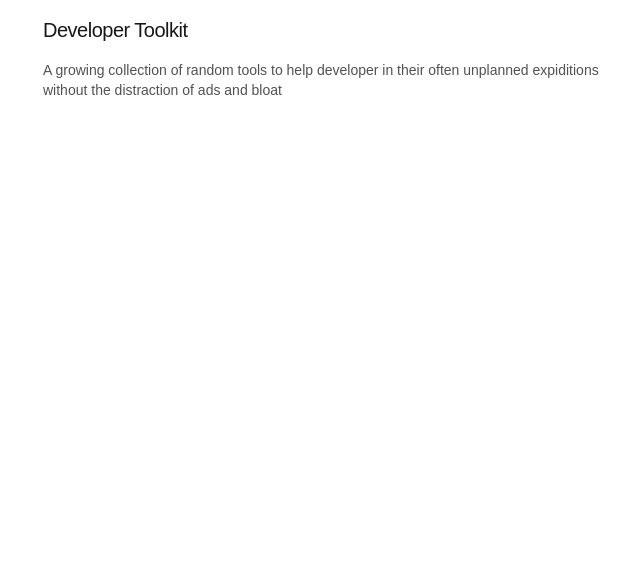
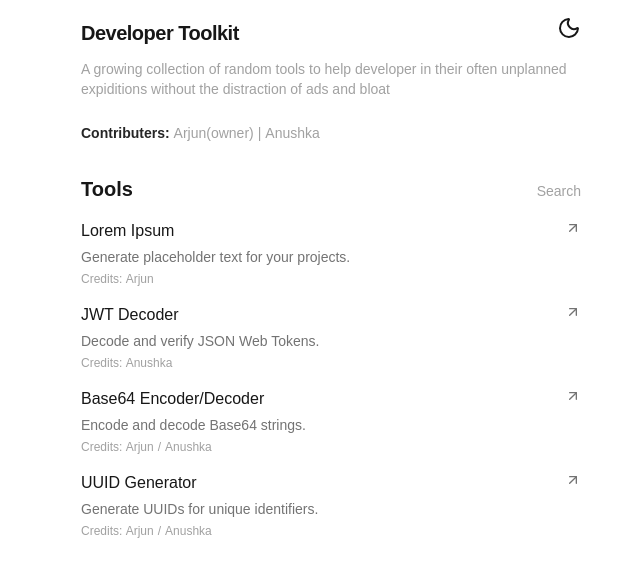
Before and after one commit to Arjunsharmahehe/developer-toolkit, a Next.js app: page / in a window 1280 px wide. Shown: the top 576 px of the page, without its empty margins (309-949 px from the left). Built offline with nearby package versions, Linux system fonts and the light colour scheme.

Commit message:
init landing page

```diff
--- a/src/app/page.tsx
+++ b/src/app/page.tsx
@@ -1,15 +1,37 @@
-import { utilities } from "../constants/index.js"
+import { MoonIcon } from "lucide-react";
+import ToolCard from "../components/ToolCard.tsx";
+import { contributers, utilities } from "../constants/index.js"
 
 export default function Home() {
   return (
     <main className="bg-white text-neutral-900  px-4 py-4 min-h-svh">
-      <div className="max-w-xl mx-auto flex flex-col items-center justify-between">
+      <div className="max-w-[500px] mx-auto flex flex-col items-center justify-between">
 
         <div>
-          <h1 className="text-xl font-medium tracking-tight mb-4 flex items-baseline justify-between">
-            <span>Developer Toolkit</span>
+          <h1 className="text-xl font-medium tracking-tight mb-3 flex items-baseline justify-between">
+            <span className="font-semibold">Developer Toolkit</span>
+            <button><MoonIcon className="size-6"/></button>
           </h1>
-          <p className="text-sm text-neutral-600 dark:text-neutral-400 max-w-xl mb-8">A growing collection of random tools to help developer in their often unplanned expiditions without the distraction of ads and bloat</p>
+          <p className="text-sm text-neutral-400 max-w-xl mb-6">A growing collection of random tools to help developer in their often unplanned expiditions without the distraction of ads and bloat</p>
+          <p className="text-sm">
+            <span className="font-semibold text-neutral-800">Contributers: </span>
+            {contributers.map((contributer, index) => (
+              <span key={index}>
+                {index > 0 && <span className="mx-1 text-neutral-400">|</span>}
+                <a href={contributer.link} className="text-neutral-400 hover:underline">{contributer.name}</a>
+              </span>
+            ))}
+          </p>
+        </div>
+
+        <div className="w-full flex flex-col items-baseline mt-8 gap-4">
+          <h2 className="flex justify-between items-baseline w-full">
+            <span className="font-semibold text-xl">Tools</span>
+            <p className="font-normal text-sm text-neutral-400">Search</p>
+          </h2>
+          <div className="flex flex-col gap-4 w-full">
+            {utilities.map((utility, index) => <ToolCard key={utility.id} {...utility}/>)}
+          </div>
         </div>
 
       </div>
--- /dev/null
+++ b/src/components/ToolCard.tsx
@@ -0,0 +1,30 @@
+import { ArrowUpRight } from "lucide-react";
+import Link from "next/link";
+
+export default function ToolCard({ name, description, route, contributers }: { name: string; description: string; route: string; contributers?: string[] }) {
+    return (
+        <Link href={route} className="w-full hover:translate-x-1 transition-all duration-300 ease-out">
+
+            <h3 className="mb-1 flex items-baseline justify-between">
+                <span className="text-md font-medium">{name}</span>
+                <p className="flex items-center gap-1 text-xs text-neutral-500 hover:text-neutral-100 transition-colors">
+                    <ArrowUpRight className="size-4"/>
+                </p>
+            </h3>
+
+            <p className="text-sm text-neutral-500 mb-1">{description}</p>
+
+            {contributers && contributers.length > 0 && (
+                <p className="text-xs text-neutral-400">
+                    <span className="font-medium">Credits: </span>
+                    {contributers.map((contributer, index) => (
+                        <span key={index}>
+                            {index > 0 && <span className="mx-1 text-neutral-400">/</span>}
+                            <span>{contributer}</span>
+                        </span>
+                    ))}
+                </p>
+            )}
+        </Link>
+    );
+}
--- a/src/constants/index.js
+++ b/src/constants/index.js
@@ -1,26 +1,51 @@
+import { link } from "fs"
+
 export const utilities = [
     {
         id: 1,
         name: "Lorem Ipsum",
         description: "Generate placeholder text for your projects.",
-        route: "/lorem-ipsum"
+        route: "/lorem-ipsum",
+        contributers: [
+            "Arjun"
+        ]
     },
     {
         id: 2,
         name: "JWT Decoder",
         description: "Decode and verify JSON Web Tokens.",
-        route: "/jwt-decoder"
+        route: "/jwt-decoder",
+        contributers: [
+            "Anushka"
+        ]
     },
     {
         id: 3,
         name: "Base64 Encoder/Decoder",
         description: "Encode and decode Base64 strings.",
-        route: "/base64-encoder-decoder"
+        route: "/base64-encoder-decoder",
+        contributers: [
+            "Arjun", "Anushka"
+        ]
     },
     {
         id: 4,
         name: "UUID Generator",
         description: "Generate UUIDs for unique identifiers.",
-        route: "/uuid-generator"
+        route: "/uuid-generator",
+        contributers: [
+            "Arjun", "Anushka"
+        ]
     }
 ]
+
+export const contributers = [
+    {
+        name: "Arjun(owner)",
+        link: ""
+    },
+    {
+        name: "Anushka",
+        link: ""
+    }
+]
```
Also changed, not shown: package.json (+7 -6 lines), 1 other file (tests, documents, lock files or other folders).
